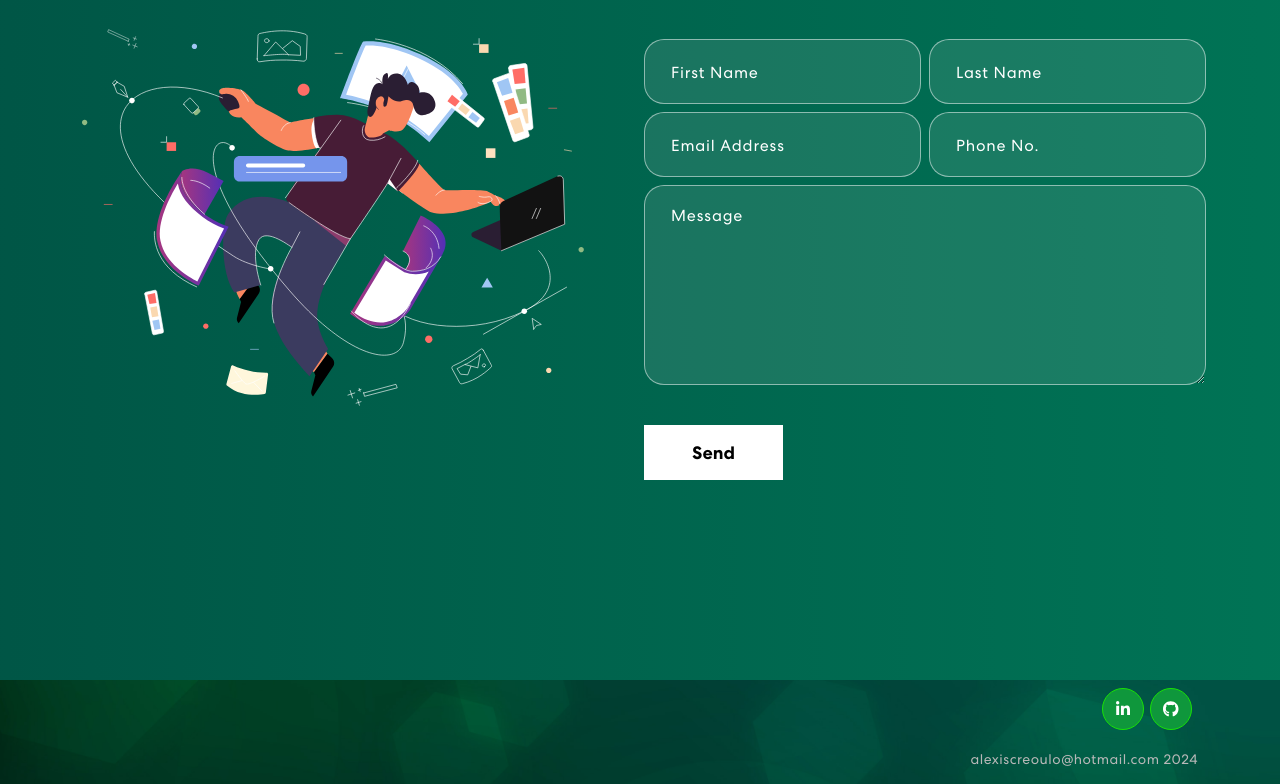
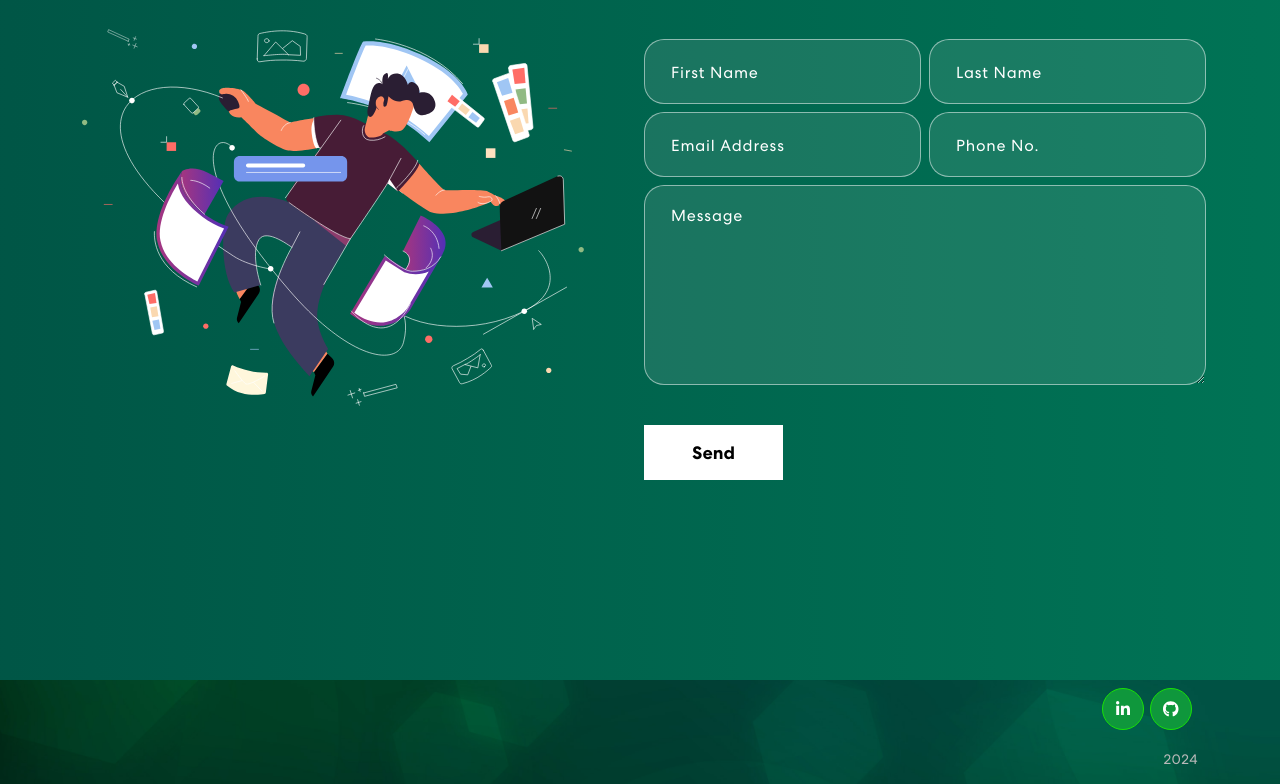
Before and after one commit to alexisNorthcoders/Portfolio, a React (Vite) app: page / in a window 1280 px wide. Shown: the part 2802-3586 px from the top of the page. Built offline with nearby package versions, Linux system fonts and the light colour scheme.

Commit message:
remove email from footer

```diff
--- a/src/components/Footer.jsx
+++ b/src/components/Footer.jsx
@@ -14,7 +14,7 @@ function Footer() {
                         <div className="social-icon mt-2">
                         <a href="https://www.linkedin.com/in/alexis-creoulo-935534213/"><FontAwesomeIcon icon={faLinkedinIn} style={{ color: 'white' }} /></a>
                             <a href="https://github.com/alexisNorthcoders"><FontAwesomeIcon icon={faGithub} style={{ color: 'white' }} /></a>
-                            <p>alexiscreoulo@hotmail.com 2024</p>
+                            <p>2024</p>
                             </div>
 
                     </Col>
```
